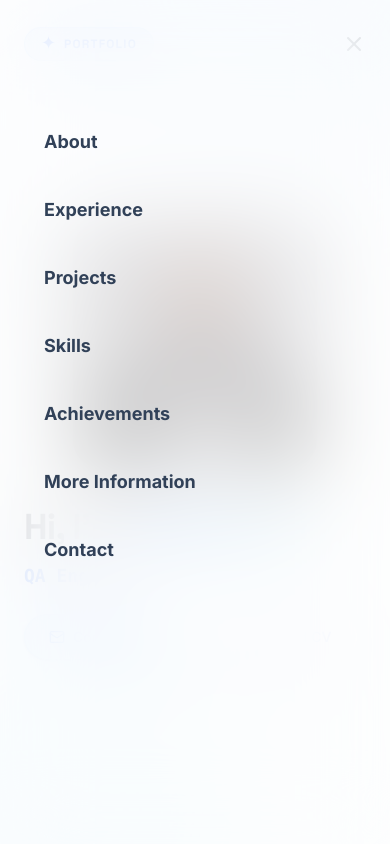
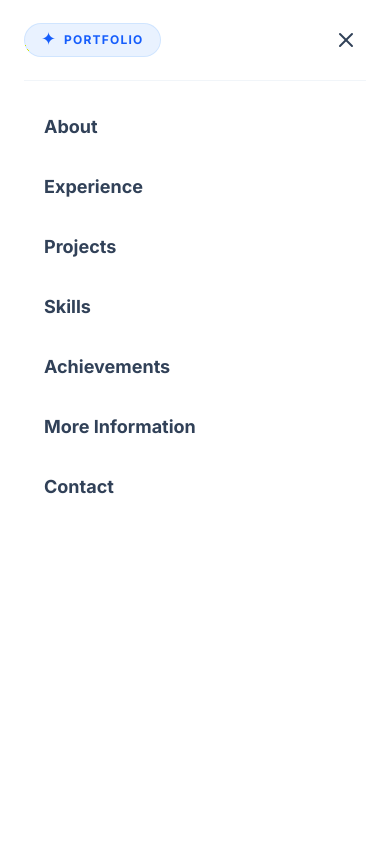
Before and after one commit to melisafitri/my-portofolio, a React (Vite) app: page / in a window 390 px wide. Both pictures are taken after a click on the button "Toggle menu". Shown: the top 844 px of the page. Built offline with nearby package versions, Linux system fonts and the light colour scheme.

Commit message:
feat: update tampilan device handphone

```diff
--- a/src/components/Navbar.tsx
+++ b/src/components/Navbar.tsx
@@ -96,7 +96,7 @@ export function Navbar() {
         </button>
       </div>
 
-      {/* Mobile Nav Menu — fullscreen overlay */}
+      {/* Mobile Nav Menu — fullscreen overlay above everything */}
       <AnimatePresence>
         {mobileMenuOpen && (
           <motion.div
@@ -104,8 +104,23 @@ export function Navbar() {
             animate={{ opacity: 1 }}
             exit={{ opacity: 0 }}
             transition={{ duration: 0.2 }}
-            className="lg:hidden fixed inset-0 z-40 bg-white/70 backdrop-blur-2xl flex flex-col px-6 pt-28 pb-10 gap-2"
+            className="lg:hidden fixed inset-0 z-[100] bg-white flex flex-col px-6 pb-10"
           >
+            {/* Header row inside overlay */}
+            <div className="flex items-center justify-between py-5 border-b border-slate-100 mb-4">
+              <a href="#" className="inline-flex items-center gap-2 px-4 py-2 rounded-full bg-blue-500/10 border border-blue-200/60">
+                <span className="text-blue-600 text-lg leading-none mt-[-2px]">✦</span>
+                <span className="text-xs font-bold tracking-widest text-blue-600 uppercase">Portfolio</span>
+              </a>
+              <button
+                onClick={() => setMobileMenuOpen(false)}
+                className="p-2 text-slate-700"
+                aria-label="Close menu"
+              >
+                <X size={24} />
+              </button>
+            </div>
+
             {navItems.map((item, i) => {
               const isActive = activeSection === item.href.substring(1);
               return (
@@ -114,11 +129,11 @@ export function Navbar() {
                   href={item.href}
                   initial={{ opacity: 0, x: -16 }}
                   animate={{ opacity: 1, x: 0 }}
-                  transition={{ delay: i * 0.05 }}
+                  transition={{ delay: i * 0.04 }}
                   className={`px-5 py-4 text-lg font-bold rounded-2xl transition-colors ${
                     isActive
                       ? "text-blue-600 bg-blue-500/10 border border-blue-200/50"
-                      : "text-slate-700 hover:text-blue-600 hover:bg-blue-500/5"
+                      : "text-slate-700 hover:text-blue-600 hover:bg-slate-50"
                   }`}
                   onClick={() => setMobileMenuOpen(false)}
                 >
```
